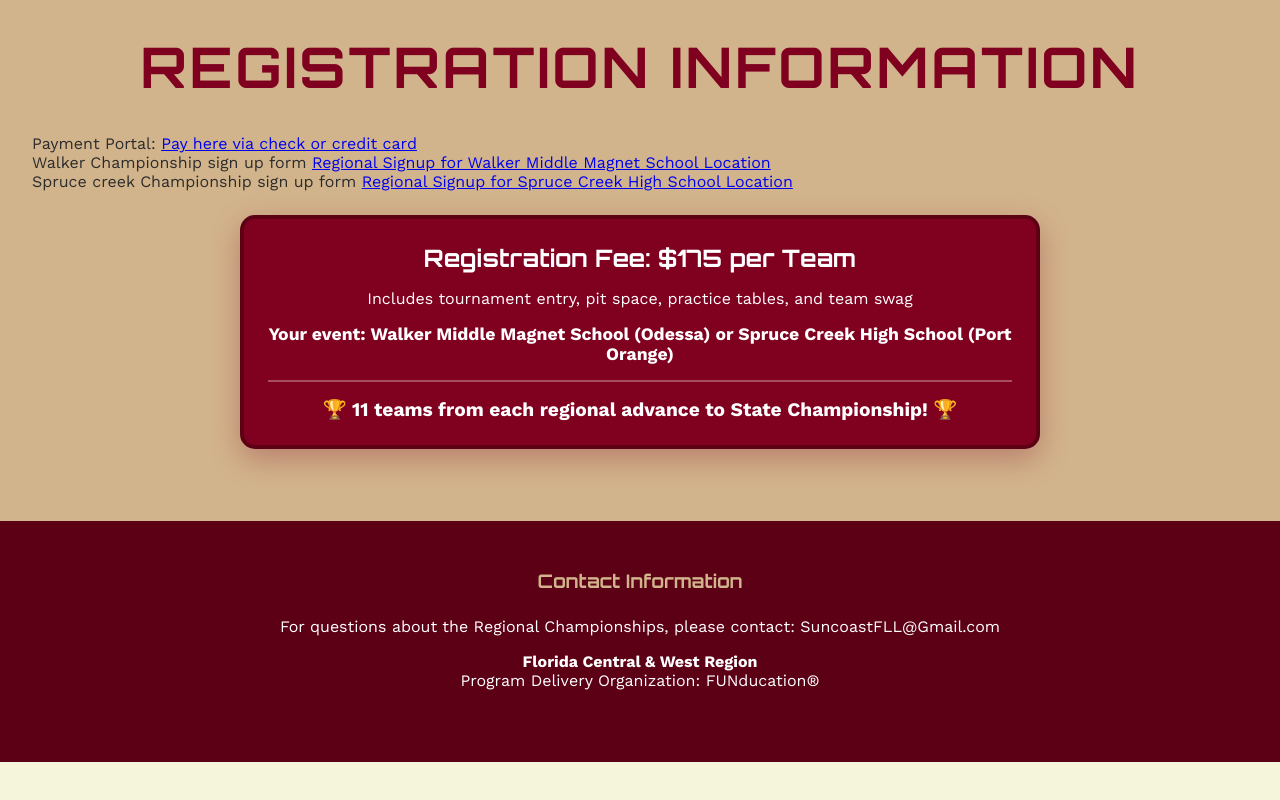
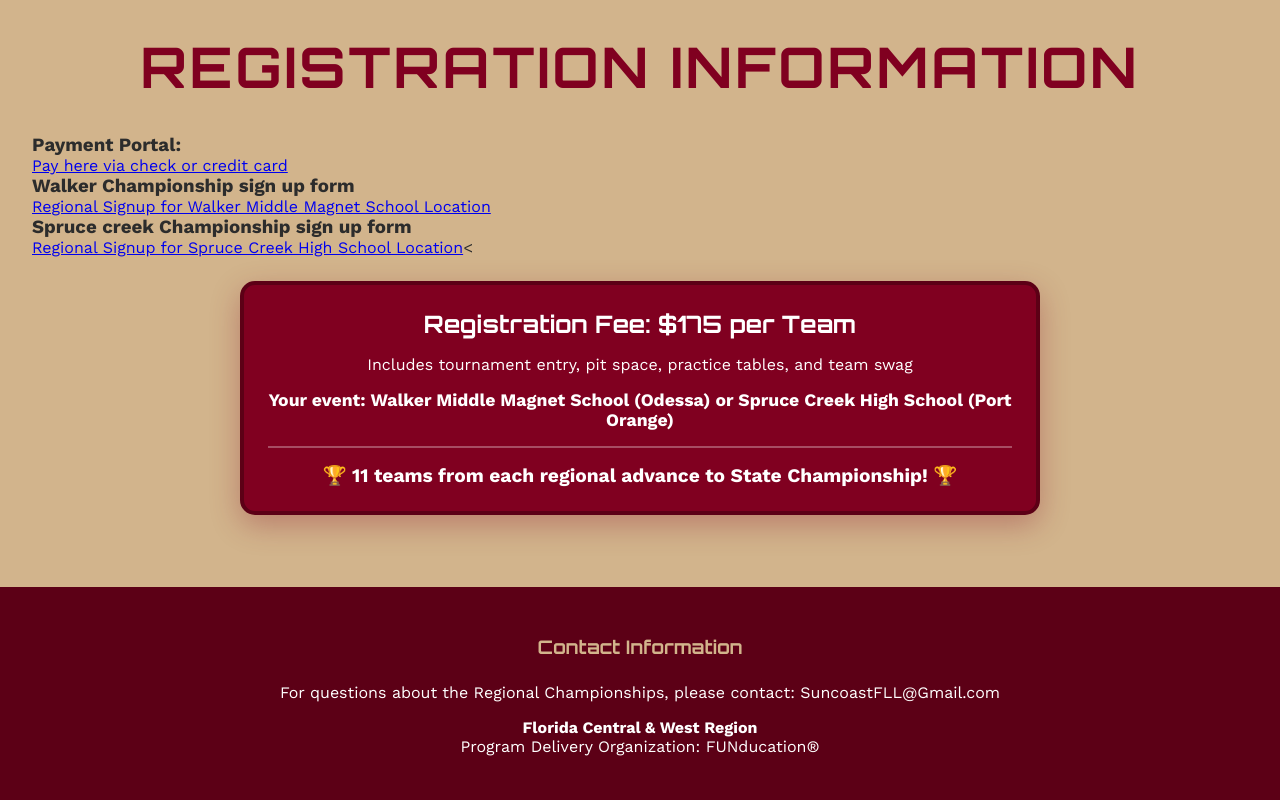
Before and after one commit to TechPlayzone/FLLRegionalChampionship, a plain HTML site: page index.html in a window 1280 px wide. Shown: the part 9368-10168 px from the top of the page. Before the commit the page ends 10130 px from the top, so only its background shows below. Drawn offline with nearby package versions, Linux system fonts and the light colour scheme.

Commit message:
Update registration information with headings

```diff
--- a/index.html
+++ b/index.html
@@ -1026,9 +1026,10 @@
             <h2 class="section-title" style="color: var(--burgundy);">Registration Information</h2>
         </div>
        <div>
-           <p> Payment Portal: <a href = "https://www.suncoastfll.org/store/p16/Regional_Championship_-_FIRST_LEGO_League_Florida_Central_%26_West_Regions.html"> Pay here via check or credit card</a></p>
-           <p>Walker Championship sign up form <a href="https://forms.gle/NAsjmpVuakAQJA5z6"> Regional Signup for Walker Middle Magnet School Location</a> </p>
-           Spruce creek Championship sign up form <a href="https://forms.gle/z3BcjPSCH6wPJ7E89">Regional Signup for Spruce Creek High School Location</a></div>
+           <p> <h3>Payment Portal:</h3> <a href = "https://www.suncoastfll.org/store/p16/Regional_Championship_-_FIRST_LEGO_League_Florida_Central_%26_West_Regions.html"> Pay here via check or credit card</a></p>
+           <p><h3>Walker Championship sign up form</h3> <a href="https://forms.gle/NAsjmpVuakAQJA5z6"> Regional Signup for Walker Middle Magnet School Location</a> </p>
+           <p><h3>Spruce creek Championship sign up form</h3> <a href="https://forms.gle/z3BcjPSCH6wPJ7E89">Regional Signup for Spruce Creek High School Location</a><</p>
+        </div>
         <div style="max-width: 800px; margin: 0 auto; text-align: center;">
             <div class="highlight-box" style="background: var(--burgundy); color: white; border-color: var(--dark-burgundy);">
                 <h4>Registration Fee: $175 per Team</h4>
```
